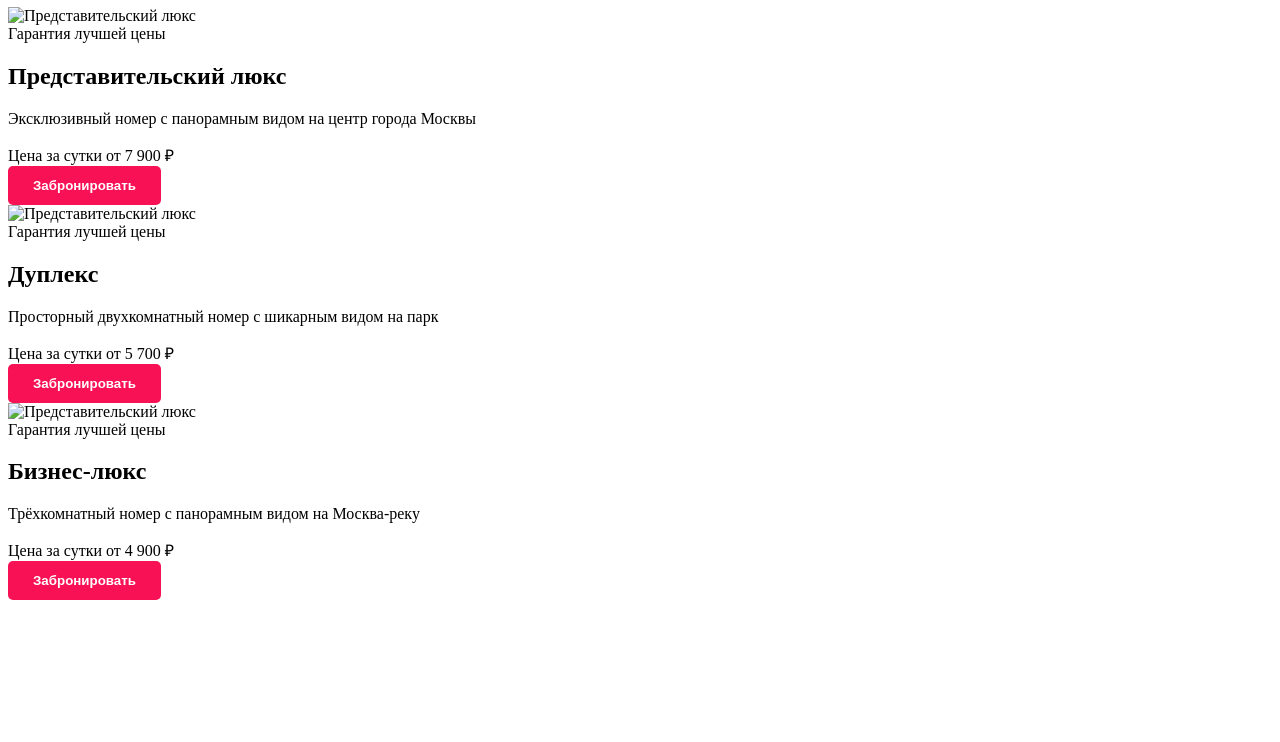
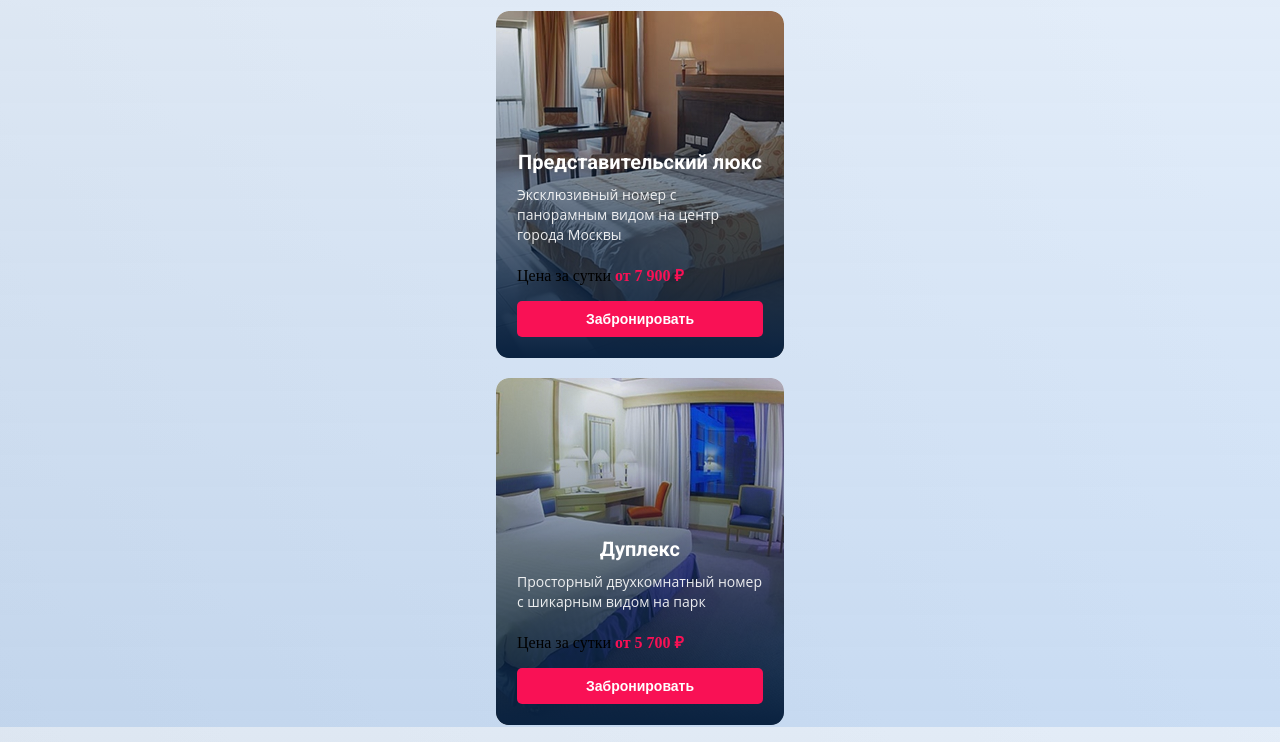
Before and after one commit to pd2sam/travelline, a website built with Vite: page index.html in a window 1280 px wide. Shown: the part 73-815 px from the top of the page. Built offline with nearby package versions, Linux system fonts and the light colour scheme; files whose address does not match are found by name.

Commit message:
вёрстка

```diff
--- a/index.html
+++ b/index.html
@@ -2,6 +2,9 @@
 <html lang="en">
 
 <head>
+<link rel="preconnect" href="https://fonts.googleapis.com">
+<link rel="preconnect" href="https://fonts.gstatic.com" crossorigin>
+<link href="https://fonts.googleapis.com/css2?family=Roboto:ital,wght@0,100..900;1,100..900&display=swap" rel="stylesheet">
   <link rel="stylesheet" href="./src/css/style.css">
   <meta charset="UTF-8">
   <meta name="viewport" content="width=device-width, initial-scale=1.0">
@@ -10,18 +13,19 @@
 
 <body>
   <main class="page-container">
-    <h1 class="main-title">НОМЕРА И ЦЕНЫ</h1>
+    <h1 class="main-title">Номера и цены</h1>
 
     <section class="cards-grid">
       <!-- Карточка 1 -->
       <article class="hotel-card">
         <div class="hotel-card__image-container">
-          <img src="img/representative.jpg" alt="Представительский люкс" class="hotel-card__image">
+          <img src="img/representative-lux.jpg" alt="Представительский люкс" class="hotel-card__image">
           <div class="hotel-card__motivator">Гарантия лучшей цены</div>
         </div>
         <div class="hotel-card__content">
           <h2 class="hotel-card__name">Представительский люкс</h2>
           <p class="hotel-card__description">Эксклюзивный номер с панорамным видом на центр города Москвы</p>
+          <div class="hotel-card__line"></div>
           <div class="hotel-card__footer">
             <div class="hotel-card__price-block">
               <span class="hotel-card__price-label">Цена за сутки</span>
@@ -34,16 +38,17 @@
       <!-- Карточка 2 -->
       <article class="hotel-card">
         <div class="hotel-card__image-container">
-          <img src="img/representative.jpg" alt="Представительский люкс" class="hotel-card__image">
+          <img src="public/img/duplex.jpg" alt="Дуплекс" class="hotel-card__image">
           <div class="hotel-card__motivator">Гарантия лучшей цены</div>
         </div>
         <div class="hotel-card__content">
           <h2 class="hotel-card__name">Дуплекс</h2>
           <p class="hotel-card__description">Просторный двухкомнатный номер с шикарным видом на парк</p>
+          <div class="hotel-card__line"></div>
           <div class="hotel-card__footer">
             <div class="hotel-card__price-block">
               <span class="hotel-card__price-label">Цена за сутки</span>
-              <span class="hotel-card__price-value">от 5 700  ₽</span>
+              <span class="hotel-card__price-value">от 5 700 ₽</span>
             </div>
             <button class="hotel-card__button" type="button">Забронировать</button>
           </div>
@@ -52,16 +57,17 @@
       <!-- Карточка 3 -->
       <article class="hotel-card">
         <div class="hotel-card__image-container">
-          <img src="img/representative.jpg" alt="Представительский люкс" class="hotel-card__image">
+          <img src="public/img/business-lux.jpg" alt="Бизнес-люкс" class="hotel-card__image">
           <div class="hotel-card__motivator">Гарантия лучшей цены</div>
         </div>
         <div class="hotel-card__content">
           <h2 class="hotel-card__name">Бизнес-люкс</h2>
           <p class="hotel-card__description">Трёхкомнатный номер с панорамным видом на Москва-реку</p>
+          <div class="hotel-card__line"></div>
           <div class="hotel-card__footer">
             <div class="hotel-card__price-block">
               <span class="hotel-card__price-label">Цена за сутки</span>
-              <span class="hotel-card__price-value">от 4 900  ₽</span>
+              <span class="hotel-card__price-value">от 4 900 ₽</span>
             </div>
             <button class="hotel-card__button" type="button">Забронировать</button>
           </div>
--- a/src/css/style.css
+++ b/src/css/style.css
@@ -1,25 +1,69 @@
+
+
 :root {
     --color-primary-1: #f91155;
     --color-primary-2: #ff4b77;
     --color-primary-3: #d8003f;
     --color-secondary: #3c3e43;
     --color-accent: #ff7647;
+    --text-white: #ffffff;
 
-    --page-bg: linear-gradient(180deg, #4975a1 10%, #4975a1 25%);
+    --bg-gradient-card-shadow: linear-gradient(180deg, rgba(10, 34, 64, 0.1) 0%, #0A2240 100%);
+;
+    --bg-gradient-page: linear-gradient(180deg, rgba(222, 237, 255, 0.6) 0%, rgba(166, 204, 250, 0.5) 100%);
+
+
 
     --font-header: 'Roboto', sans-serif;
     --font-body: 'Open Sans', sans-serif;
 }
 
+.main-title {
+    font-family: var(--font-header);
+    text-transform: uppercase;
+    letter-spacing: 0;
+    line-height: 32px;
+    font-size: 24px;
+}
+
+body {
+    margin: 0;
+    min-height: 100vh;
+    background-color: #000;
+    background-image:
+        var(--bg-gradient-page),
+        url('/img/bg-lines.svg');
+    background-attachment: fixed;
+    background-position: center;
+    background-repeat: no-repeat;
+    background-size: cover;
+    display: flex;
+    flex-direction: column;
+    align-items: center;
+    justify-content: flex-start;
+    min-height: 100vh;
+}
+
+.page-container {
+    width: 100%;
+    padding: 20px 15px;
+    display: flex;
+    flex-direction: column;
+    align-items: center;
+}
+
 .hotel-card__button {
+    width: 100%;
     background-color: var(--color-primary-1);
     color: #ffffff;
     border: none;
-  padding: 12px 25px;
+    padding: 10px 24px;
     border-radius: 5px;
+    font-size: 14px;
     cursor: pointer;
     font-weight: 700;
     transition: background-color 0.2s ease;
+    text-align: center;
 }
 
 .hotel-card__button:hover {
@@ -29,3 +73,93 @@
 .hotel-card__button:active {
     background-color: var(--color-primary-3);
 }
+
+.hotel-card__content {
+    position: absolute;
+    top: 0;
+    left: 0;
+    right: 0;
+    bottom: 0;
+    z-index: 2;
+
+    /* Внутренние отступы, чтобы текст не прилипал к краям */
+    padding: 21px;
+
+    display: flex;
+    flex-direction: column;
+    /* Это прижмет всё содержимое к низу карточки */
+    justify-content: flex-end;
+    background: var(--bg-gradient-card-shadow);
+}
+
+.hotel-card {
+    position: relative;
+    width: 100%;
+    max-width: 288px;
+    height: 347px;
+    border-radius: 13px;
+    overflow: hidden;
+    display: flex;
+    margin: 0 auto;
+}
+
+.hotel-card__name {
+    font-family: 'Roboto', sans-serif;
+    color: var(--text-white);
+    font-size: 20px;
+    font-weight: 700;
+    margin: 0 0 10px 0; /* Отступ только снизу */
+    line-height: 1.3;
+    letter-spacing: 0;
+    width: 100%;
+    max-width: 246px;
+    text-align: center;
+}
+
+.hotel-card__description {
+    font-family: var(--font-body);
+    font-size: 14px;
+    line-height: 1.4;
+    margin: 0 0 20px 0; /* Отступ до блока цены */
+    color: rgba(255, 255, 255, 0.9); /* Чуть прозрачный белый */
+}
+
+.hotel-card__footer {
+    display: flex;
+    flex-direction: column; /* Цена и кнопка друг под другом */
+    gap: 15px; /* Расстояние между ценой и кнопкой */
+}
+
+.hotel-card__price-block {
+    font-size: 16px;
+    font-weight: 400;
+}
+
+.hotel-card__price-value {
+    color: var(--color-primary-1);
+    font-weight: 700;
+}
+
+.hotel-card__image-container {
+
+    position: absolute;
+    top: 0;
+    left: 0;
+    width: 100%;
+    height: 100%;
+    z-index: 1;
+}
+
+.hotel-card__image {
+    width: 100%;
+    height: 100%;
+    object-fit: cover;
+}
+
+.cards-grid {
+    width: 100%;
+    display: grid;
+    grid-template-columns: 1fr; /* Одна колонка для мобилок */
+    gap: 20px;
+    justify-items: center; /* Центрируем карточки в сетке */
+}
```
Also changed, not shown: public/img/bg-lines.svg (added), public/img/business-lux.jpg (added), public/img/duplex.jpg (added), public/img/representative-lux.jpg (added). Lines whose indentation alone changed are shown as unchanged.
